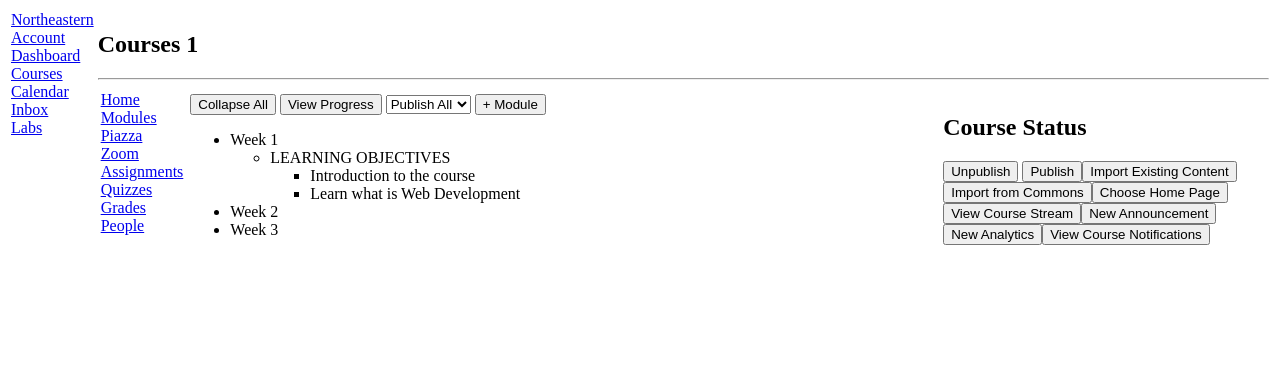
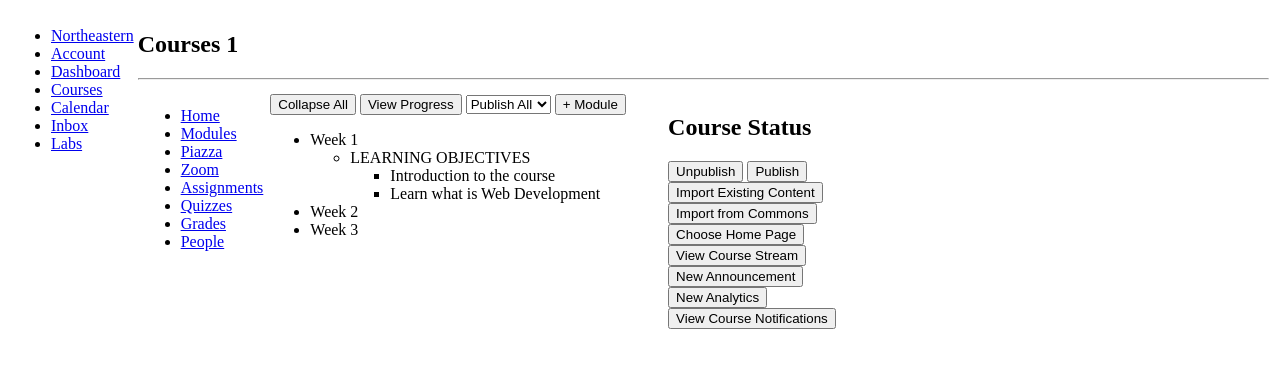
Before and after one commit to melaniee14/kambaz-next-js, a Next.js app: page /courses/1/home in a window 1280 px wide. Shown: the top 368 px of the page. Built offline with nearby package versions, Linux system fonts and the light colour scheme.

Commit message:
made small changes

```diff
--- a/src/app/(kambaz)/Navigation.tsx
+++ b/src/app/(kambaz)/Navigation.tsx
@@ -2,13 +2,18 @@
 import Link from "next/link";
 export default function KambazNavigation() {
   return (
-    <div id="wd-kambaz-navigation">
-      <a href="https://www.northeastern.edu/" id="wd-neu-link" target="_blank">Northeastern</a><br/>
-      <Link href="/account" id="wd-account-link">Account</Link><br/>
-      <Link href="/dashboard" id="wd-dashboard-link">Dashboard</Link><br/>
-      <Link href="/dashboard" id="wd-course-link">Courses</Link><br/>
-      <Link href="/calendar" id="wd-calendar-link">Calendar</Link><br/>
-      <Link href="/inbox" id="wd-inbox-link">Inbox</Link><br/>
-      <Link href="/labs" id="wd-labs-link">Labs</Link><br/>
+    <ul>
+      <div id="wd-kambaz-navigation">
+      <li> <a href="https://www.northeastern.edu/" id="wd-neu-link" target="_blank">Northeastern</a><br/> </li>
+
+      <li> <Link href="/account" id="wd-account-link">Account</Link><br/>  </li>
+      <li> <Link href="/dashboard" id="wd-dashboard-link">Dashboard</Link><br/> </li>
+      <li> <Link href="/dashboard" id="wd-course-link">Courses</Link><br/> </li>
+      <li> <Link href="/calendar" id="wd-calendar-link">Calendar</Link><br/> </li>
+      <li> <Link href="/inbox" id="wd-inbox-link">Inbox</Link><br/> </li>
+      <li> <Link href="/labs" id="wd-labs-link">Labs</Link><br/> </li>
     </div>
+
+    </ul>
+
 );}
--- a/src/app/(kambaz)/courses/[cid]/Navigation.tsx
+++ b/src/app/(kambaz)/courses/[cid]/Navigation.tsx
@@ -1,17 +1,30 @@
 import Link from "next/link";
 export default function CourseNavigation() {
   return (
+    <ul>
     <div id="wd-courses-navigation">
+      <li>
       <Link href="/courses/1234/home" id="wd-course-home-link">Home</Link><br/>
-      <Link href="/courses/1234/modules" id="wd-course-modules-link">Modules
-        </Link><br/>
-      <Link href="/courses/1234/piazza" id="wd-course-piazza-link">Piazza</Link><br/>
-      <Link href="/courses/1234/zoom" id="wd-course-zoom-link">Zoom</Link><br/>
-      <Link href="/courses/1234/assignments" id="wd-course-assignments-link">
-          Assignments</Link><br/>
-      <Link href="/courses/1234/quizzes" id="wd-course-quizzes-link">Quizzes
-        </Link><br/>
-      <Link href="/courses/1234/grades" id="wd-course-grades-link">Grades</Link><br/>
-      <Link href="/courses/1234/people/table" id="wd-course-people-link">People</Link><br/>
+        </li>
+
+      <li> <Link href="/courses/1234/modules" id="wd-course-modules-link">Modules
+        </Link><br/> </li>
+
+      <li> <Link href="/courses/1234/piazza" id="wd-course-piazza-link">Piazza</Link><br/>
+      </li>
+
+      <li> <Link href="/courses/1234/zoom" id="wd-course-zoom-link">Zoom</Link><br/> </li>
+
+      <li> <Link href="/courses/1234/assignments" id="wd-course-assignments-link">
+          Assignments</Link><br/> </li>
+
+      <li> <Link href="/courses/1234/quizzes" id="wd-course-quizzes-link">Quizzes
+        </Link><br/> </li>
+
+
+      <li> <Link href="/courses/1234/grades" id="wd-course-grades-link">Grades</Link><br/> </li>
+     <li> <Link href="/courses/1234/people/table" id="wd-course-people-link">People</Link><br/> </li>
     </div>
+    </ul>
+
   );}
--- a/src/app/(kambaz)/courses/[cid]/home/Status.tsx
+++ b/src/app/(kambaz)/courses/[cid]/home/Status.tsx
@@ -2,12 +2,12 @@ export default function CourseStatus() {
     return (
       <div id="wd-course-status">
         <h2>Course Status</h2>
-        <button>Unpublish</button> <button>Publish</button>
-        <button>Import Existing Content</button>
-        <button>Import from Commons</button>
-        <button>Choose Home Page</button>
-        <button>View Course Stream</button>
-        <button>New Announcement</button>
-        <button>New Analytics</button>
-        <button>View Course Notifications</button>
+        <button>Unpublish</button> <button>Publish</button> <br/>
+        <button>Import Existing Content</button> <br/>
+        <button>Import from Commons</button> <br/>
+        <button>Choose Home Page</button> <br/>
+        <button>View Course Stream</button> <br/>
+        <button>New Announcement</button> <br/>
+        <button>New Analytics</button> <br/>
+        <button>View Course Notifications</button> <br/>
       </div> );}
--- a/src/app/labs/page.tsx
+++ b/src/app/labs/page.tsx
@@ -3,6 +3,7 @@ export default function labs() {
  return (
    <div id="wd-labs">
      <h1>Labs</h1>
+     <h3>Melanie Hammond</h3>
      <ul>
        <li>
          <Link href="/labs/lab1" id="wd-lab1-link">
```
Also changed, not shown: 1 other file (tests, documents, lock files or other folders).
